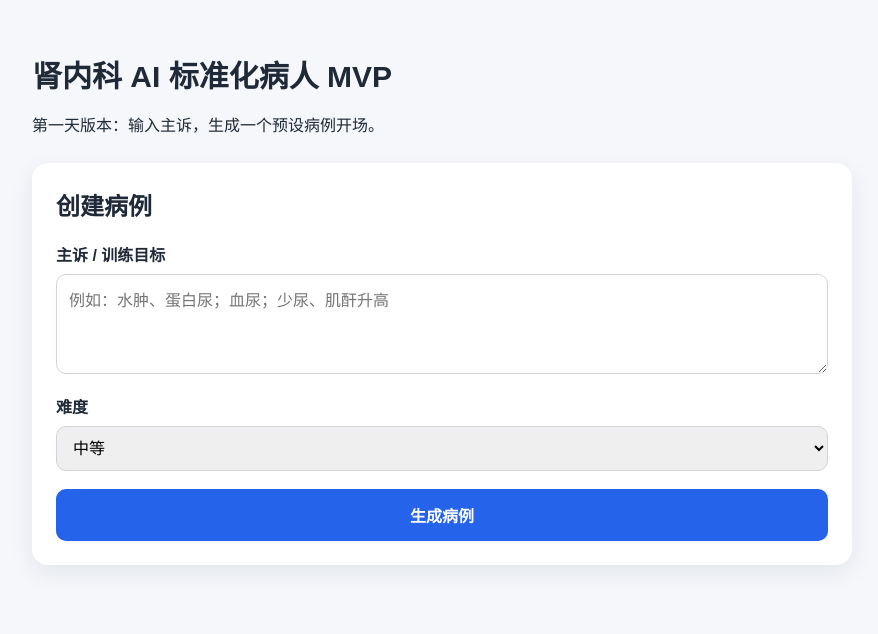
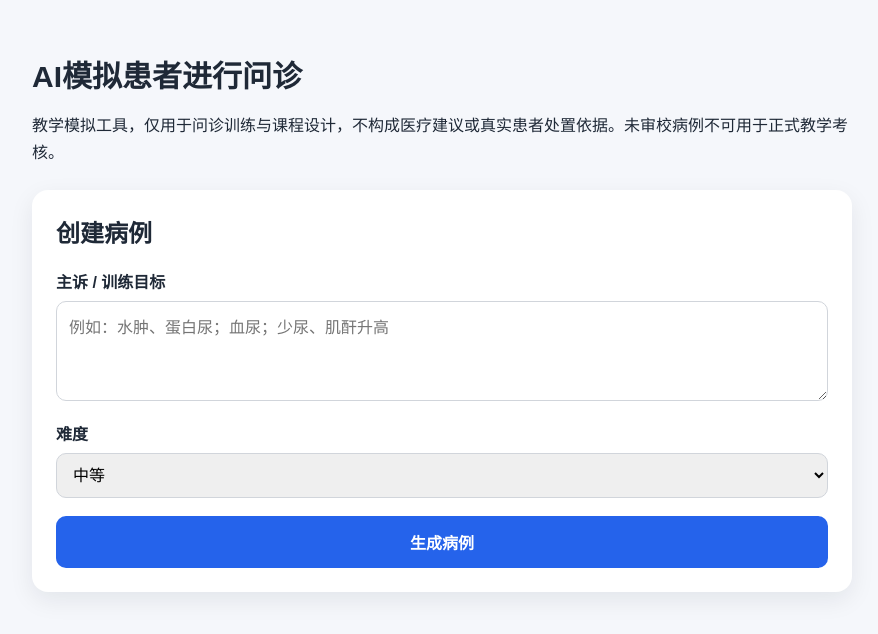
Before and after one commit to hanhanhan26/renal-sp-agent-mvp, a website: page client/index.html in a window 1280 px wide. Shown: the whole page, without its empty margins (198-1076 px from the left). Drawn offline with Linux system fonts and the light colour scheme.

Commit message:
update homepage title and disclaimer

```diff
--- a/client/index.html
+++ b/client/index.html
@@ -3,14 +3,14 @@
 <head>
   <meta charset="UTF-8" />
   <meta name="viewport" content="width=device-width, initial-scale=1.0" />
-  <title>肾内科 AI 标准化病人 MVP</title>
+  <title>AI模拟患者进行问诊</title>
   <link rel="stylesheet" href="./style.css" />
 </head>
 <body>
   <div class="container">
     <header>
-      <h1>肾内科 AI 标准化病人 MVP</h1>
-      <p>第一天版本：输入主诉，生成一个预设病例开场。</p>
+      <h1>AI模拟患者进行问诊</h1>
+      <p>教学模拟工具，仅用于问诊训练与课程设计，不构成医疗建议或真实患者处置依据。未审校病例不可用于正式教学考核。</p>
     </header>
 
     <section class="card">
```
